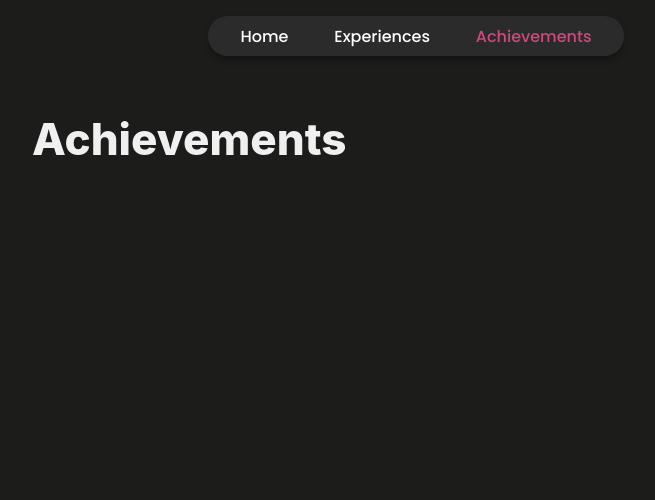
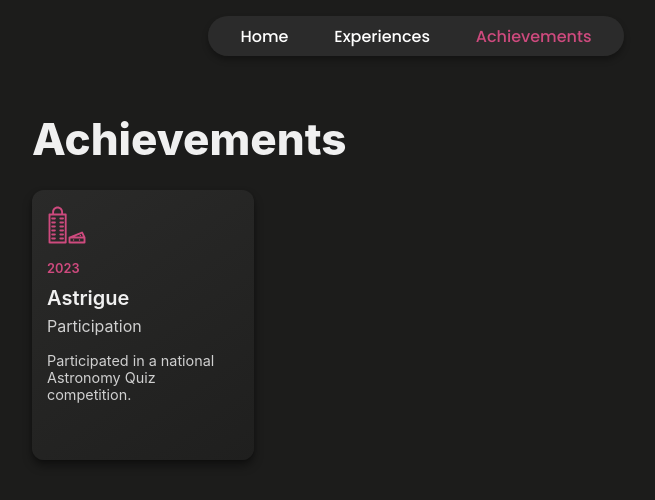
Before and after one commit to arthaggarwal/arth-portfolio, a React (Create React App) app: page /achievements in a window 1280 px wide. Shown: the top 500 px of the page, without its empty margins (224-879 px from the left). Built offline with nearby package versions, Linux system fonts and the light colour scheme.

Commit message:
slight changes to the card

```diff
--- /dev/null
+++ b/src/data/achievements/competitions.jsx
@@ -0,0 +1,47 @@
+const comps = [
+  {
+    year: "2023",
+    title: "Astrigue",
+    description: "Participated in a national Astronomy Quiz competition.",
+    Icon: () => (
+      <svg
+        fill="#000000"
+        width="40px"
+        height="40px"
+        viewBox="0 0 32 32"
+        xmlns="http://www.w3.org/2000/svg"
+        id="Layer_1"
+        data-name="Layer 1"
+      >
+        <g id="SVGRepo_bgCarrier" stroke-width="0"></g>
+        <g
+          id="SVGRepo_tracerCarrier"
+          stroke-linecap="round"
+          stroke-linejoin="round"
+        ></g>
+        <g id="SVGRepo_iconCarrier">
+          <path d="M14.96,6.82h-2.13v-1.22c0-2.4-1.95-4.35-4.35-4.35s-4.35,1.95-4.35,4.35v1.22H2c-.41,0-.75,.34-.75,.75V30c0,.41,.34,.75,.75,.75H14.96c.41,0,.75-.34,.75-.75V7.57c0-.41-.34-.75-.75-.75Zm-9.33-1.22c0-1.57,1.28-2.85,2.85-2.85s2.85,1.28,2.85,2.85v1.22H5.63v-1.22ZM14.21,29.25H2.75V8.32H14.21V29.25Z"></path>
+          <path d="M6.29,10.02h-2.15c-.41,0-.75,.34-.75,.75s.34,.75,.75,.75h2.15c.41,0,.75-.34,.75-.75s-.34-.75-.75-.75Z"></path>
+          <path d="M9.92,10.77c0,.41,.34,.75,.75,.75h2.15c.41,0,.75-.34,.75-.75s-.34-.75-.75-.75h-2.15c-.41,0-.75,.34-.75,.75Z"></path>
+          <path d="M6.29,13.23h-2.15c-.41,0-.75,.34-.75,.75s.34,.75,.75,.75h2.15c.41,0,.75-.34,.75-.75s-.34-.75-.75-.75Z"></path>
+          <path d="M12.82,13.23h-2.15c-.41,0-.75,.34-.75,.75s.34,.75,.75,.75h2.15c.41,0,.75-.34,.75-.75s-.34-.75-.75-.75Z"></path>
+          <path d="M6.29,16.43h-2.15c-.41,0-.75,.34-.75,.75s.34,.75,.75,.75h2.15c.41,0,.75-.34,.75-.75s-.34-.75-.75-.75Z"></path>
+          <path d="M12.82,16.43h-2.15c-.41,0-.75,.34-.75,.75s.34,.75,.75,.75h2.15c.41,0,.75-.34,.75-.75s-.34-.75-.75-.75Z"></path>
+          <path d="M6.29,19.64h-2.15c-.41,0-.75,.34-.75,.75s.34,.75,.75,.75h2.15c.41,0,.75-.34,.75-.75s-.34-.75-.75-.75Z"></path>
+          <path d="M12.82,19.64h-2.15c-.41,0-.75,.34-.75,.75s.34,.75,.75,.75h2.15c.41,0,.75-.34,.75-.75s-.34-.75-.75-.75Z"></path>
+          <path d="M6.29,22.84h-2.15c-.41,0-.75,.34-.75,.75s.34,.75,.75,.75h2.15c.41,0,.75-.34,.75-.75s-.34-.75-.75-.75Z"></path>
+          <path d="M12.82,22.84h-2.15c-.41,0-.75,.34-.75,.75s.34,.75,.75,.75h2.15c.41,0,.75-.34,.75-.75s-.34-.75-.75-.75Z"></path>
+          <path d="M6.29,26.05h-2.15c-.41,0-.75,.34-.75,.75s.34,.75,.75,.75h2.15c.41,0,.75-.34,.75-.75s-.34-.75-.75-.75Z"></path>
+          <path d="M12.82,26.05h-2.15c-.41,0-.75,.34-.75,.75s.34,.75,.75,.75h2.15c.41,0,.75-.34,.75-.75s-.34-.75-.75-.75Z"></path>
+          <path d="M30.72,25.84s-.02-.1-.04-.14c0,0,0-.01,0-.02l-1.97-4.01c-.17-.35-.58-.51-.95-.37l-10.04,4s0,0,0,0c-.07,.03-.12,.07-.18,.12-.02,.02-.05,.03-.07,.04,0,0,0,0,0,0-.03,.03-.04,.06-.06,.09-.04,.05-.08,.1-.1,.15-.01,.03-.01,.07-.02,.11-.01,.06-.03,.11-.03,.17,0,0,0,0,0,0v4c0,.41,.34,.75,.75,.75h12.01c.41,0,.75-.34,.75-.75v-3.99s0-.01,0-.02c0-.05-.02-.1-.03-.15Zm-1.92-.58h-6.9s5.77-2.31,5.77-2.31l1.13,2.31Zm.45,3.99h-10.51v-2.5h10.51v2.5Z"></path>
+          <circle cx="21.25" cy="28" r=".61"></circle>
+          <circle cx="26" cy="28" r=".61"></circle>
+          <circle cx="26.71" cy="24.34" r=".61"></circle>
+        </g>
+      </svg>
+    ),
+    achievement: "Participation",
+  },
+];
+
+export default comps;
--- a/src/pages/Achievements/achievements.jsx
+++ b/src/pages/Achievements/achievements.jsx
@@ -3,6 +3,7 @@ import Navbar from "../../components/navbar";
 import "./achievements.css";
 import "../../App.css";
 import Card from "./components/card";
+import comps from "../../data/achievements/competitions";
 
 export default function Achievements() {
   return (
@@ -11,7 +12,11 @@ export default function Achievements() {
       <div className="content-wrapper">
         <div className="achievements" style={{ marginTop: "7rem" }}>
           <p className="header">Achievements</p>
-          <div className="achievements-box"></div>
+          <div className="achievements-box">
+            {comps.map((achievement, index) => (
+              <Card key={index} {...achievement} />
+            ))}
+          </div>
         </div>
       </div>
     </div>
--- /dev/null
+++ b/src/pages/Achievements/components/card.css
@@ -0,0 +1,61 @@
+.card {
+  background: linear-gradient(145deg, #2a2a29, #1f1f1e);
+  box-shadow: 0 6px 10px rgba(0, 0, 0, 0.4), 0 1px 3px rgba(0, 0, 0, 0.2);
+  width: 15vw;
+  height: 30vh;
+  display: flex;
+  flex-direction: column;
+  justify-content: flex-start;
+  align-items: flex-start;
+  color: #ffffff;
+  border-radius: 12px;
+  flex-shrink: 0;
+  padding: 15px;
+  position: relative;
+  transition: transform 0.3s ease, box-shadow 0.3s ease;
+}
+
+.card:hover {
+  transform: translateY(-5px);
+  box-shadow: 0 10px 15px rgba(206, 74, 126, 0.5),
+    0 4px 6px rgba(206, 74, 126, 0.3);
+}
+
+.year {
+  font-size: 0.8rem;
+  font-weight: 600;
+  margin: 0;
+  color: #ce4a7e;
+}
+
+.title {
+  position: relative;
+  top: 0.6rem;
+  font-size: 1.25rem;
+  font-weight: 600;
+  margin: 0;
+  color: #f0f0f0;
+}
+
+.description {
+  font-size: 0.9rem;
+  font-weight: 400;
+  margin: 0;
+  margin-top: 1rem;
+  color: #d0d0d0;
+}
+
+.achievement {
+  font-size: 1rem;
+  font-weight: 400;
+  margin: 0;
+  margin-top: 1rem;
+  color: #d0d0d0;
+}
+
+.card svg {
+  width: 40px;
+  height: 40px;
+  margin-bottom: 1rem;
+  fill: #ce4a7e;
+}
--- a/src/pages/Achievements/components/card.jsx
+++ b/src/pages/Achievements/components/card.jsx
@@ -1,3 +1,14 @@
 import react from "react";
+import "./card.css";
 
-export default function Card({ year, title, description, icon }) {}
+export default function Card({ year, title, description, Icon, achievement }) {
+  return (
+    <div className="card">
+      <Icon />
+      <p className="year">{year}</p>
+      <p className="title">{title}</p>
+      <p className="achievement">{achievement}</p>
+      <p className="description">{description}</p>
+    </div>
+  );
+}
```
